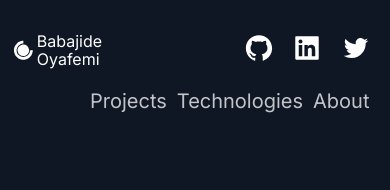
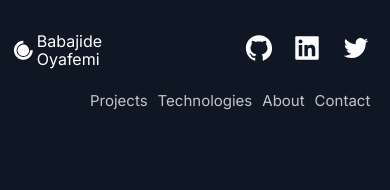
Before and after one commit to Babajide777/portfolio-website-1, a Next.js app: page / in a window 390 px wide. Shown: the top 190 px of the page. Built offline with nearby package versions, Linux system fonts and the light colour scheme.

Commit message:
Add Contact link to nav and fit nav on mobile

```diff
--- a/app/components/Header/Header.js
+++ b/app/components/Header/Header.js
@@ -40,6 +40,11 @@ const Header = () => (
           <NavLink as="span">About</NavLink>
         </Link>
       </li>
+      <li>
+        <a href="mailto:j.oyafemi@gmail.com">
+          <NavLink as="span">Contact</NavLink>
+        </a>
+      </li>
     </Div2>
     <Div3>
       <SocialIcons href="https://github.com/Babajide777">
--- a/app/components/Header/HeaderStyles.js
+++ b/app/components/Header/HeaderStyles.js
@@ -58,6 +58,7 @@ export const NavLink = styled.a`
   }
   @media ${(props) => props.theme.breakpoints.sm} {
     padding: 0.5rem;
+    font-size: 1.5rem;
   }
 `;
 
```
